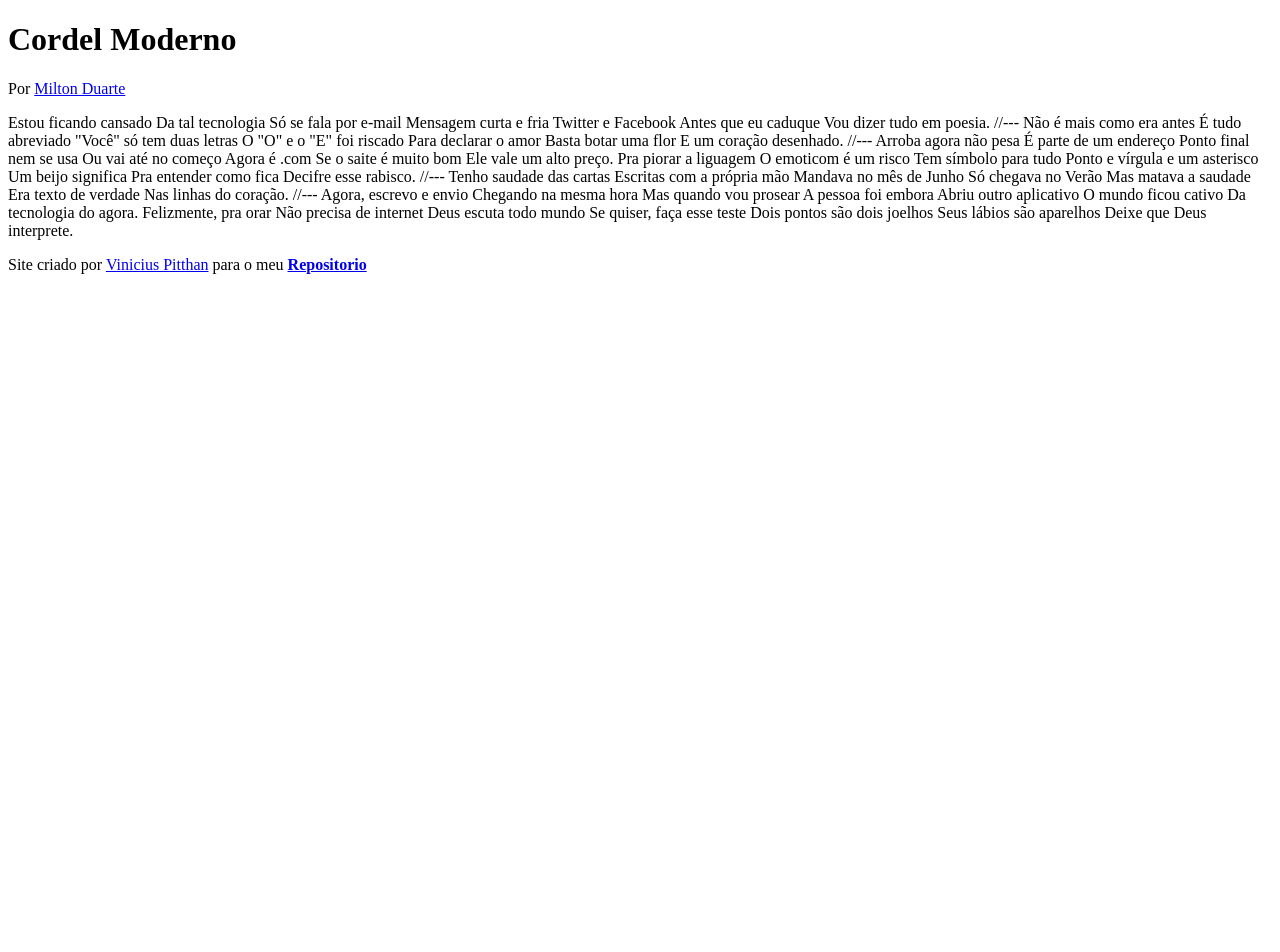
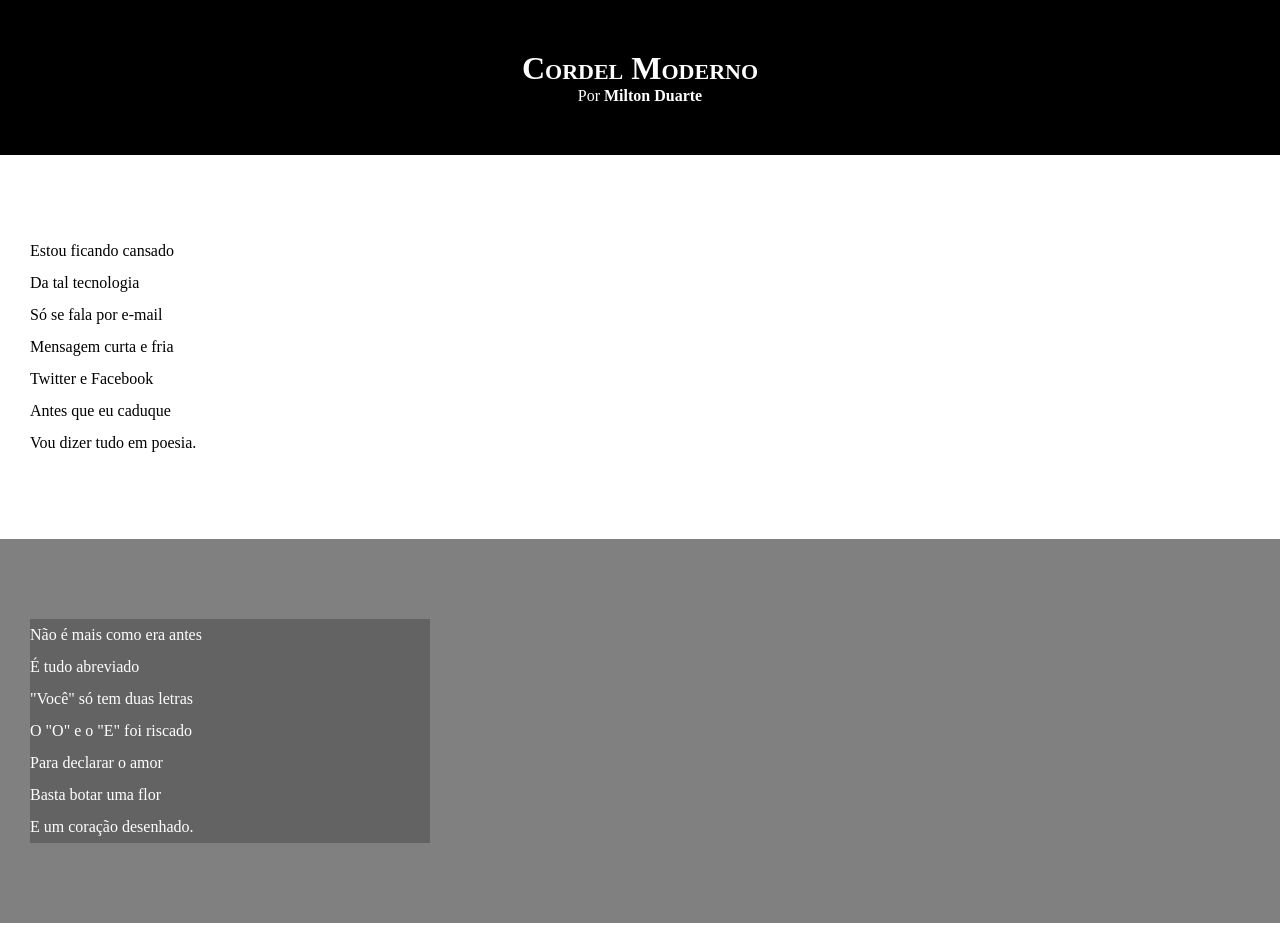
Before and after one commit to vpitthan/html-css, a plain HTML site: page desafios/d012/index.html in a window 1280 px wide. Shown: the top 952 px of the page. Before the commit the page ends 800 px from the top, so only its background shows below. Drawn offline with Linux system fonts and the light colour scheme.

Commit message:
atualizei css

```diff
--- a/desafios/d012/index.html
+++ b/desafios/d012/index.html
@@ -4,6 +4,7 @@
     <meta charset="UTF-8">
     <meta name="viewport" content="width=device-width, initial-scale=1.0">
     <title>Cordel Mordeno</title>
+    <link rel="stylesheet" href="style.css">
 </head>
 <body>
     <header>
@@ -11,69 +12,88 @@
         <p>Por <a href="https://www.recantodasletras.com.br/poesias/3186743" target="_blank">Milton Duarte</a></p>
     </header>
 
-Estou ficando cansado
-Da tal tecnologia
-Só se fala por e-mail
-Mensagem curta e fria
-Twitter e Facebook
-Antes que eu caduque
+<section class="normal">
+    <p>
+        Estou ficando cansado <br>
+        Da tal tecnologia <br>
+        Só se fala por e-mail <br>
+        Mensagem curta e fria <br>
+        Twitter e Facebook <br>
+        Antes que eu caduque <br>
         Vou dizer tudo em poesia.
+    </p>
+</section>
 
-//---
 
-Não é mais como era antes
-É tudo abreviado
-"Você" só tem duas letras
-O "O" e o "E" foi riscado
-Para declarar o amor
-Basta botar uma flor
+<section class="imagem">
+    <p>
+        Não é mais como era antes<br>
+        É tudo abreviado<br>
+        "Você" só tem duas letras<br>
+        O "O" e o "E" foi riscado<br>
+        Para declarar o amor<br>
+        Basta botar uma flor<br>
         E um coração desenhado.
+    </p>
+</section>
 
-//---
 
-Arroba agora não pesa
-É parte de um endereço
-Ponto final nem se usa
-Ou vai até no começo
-Agora é .com
-Se o saite é muito bom
+<section class="normal">
+    <p>
+        Arroba agora não pesa<br>
+        É parte de um endereço<br>
+        Ponto final nem se usa<br>
+        Ou vai até no começo<br>
+        Agora é .com<br>
+        Se o saite é muito bom<br>
         Ele vale um alto preço.
+    </p>
 
-Pra piorar a liguagem
-O emoticom é um risco
-Tem símbolo para tudo
-Ponto e vírgula e um asterisco
-Um beijo significa
-Pra entender como fica
+    <p>
+        Pra piorar a liguagem<br>
+        O emoticom é um risco<br>
+        Tem símbolo para tudo<br>
+        Ponto e vírgula e um asterisco<br>
+        Um beijo significa<br>
+        Pra entender como fica<br>
         Decifre esse rabisco.
+        </section>
+    </p>
 
-//---
 
-Tenho saudade das cartas
-Escritas com a própria mão
-Mandava no mês de Junho
-Só chegava no Verão
-Mas matava a saudade
-Era texto de verdade
+<section class="imagem">
+    <p>
+        Tenho saudade das cartas<br>
+        Escritas com a própria mão<br>
+        Mandava no mês de Junho<br>
+        Só chegava no Verão<br>
+        Mas matava a saudade<br>
+        Era texto de verdade<br>
         Nas linhas do coração.
+    </p>
+</section>
 
-//---
+<section class="normal">
+    <p>
+        Agora, escrevo e envio<br>
+        Chegando na mesma hora<br>
+        Mas quando vou prosear<br>
+        A pessoa foi embora<br>
+        Abriu outro aplicativo<br>
+        O mundo ficou cativo<br>
+        Da tecnologia do agora.
+    </p>
 
-Agora, escrevo e envio
-Chegando na mesma hora
-Mas quando vou prosear
-A pessoa foi embora
-Abriu outro aplicativo
-O mundo ficou cativo
-Da tecnologia do agora.
-
-Felizmente, pra orar
-Não precisa de internet
-Deus escuta todo mundo
-Se quiser, faça esse teste
-Dois pontos são dois joelhos
-Seus lábios são aparelhos
+    <p>
+        Felizmente, pra orar<br>
+        Não precisa de internet<br>
+        Deus escuta todo mundo<br>
+        Se quiser, faça esse teste<br>
+        Dois pontos são dois joelhos<br>
+        Seus lábios são aparelhos<br>
         Deixe que Deus interprete.
+    </p>
+</section>
 
 <footer>
     <p>Site criado por <a href="https://github.com/vpitthan" target="_blank">Vinicius Pitthan</a> para o meu <strong><a href="github.com/vpitthan/html-css" target="_blank">Repositorio</a></strong>
--- /dev/null
+++ b/desafios/d012/style.css
@@ -0,0 +1,59 @@
+@charset "UTF-8";
+
+*{
+    margin: 0px;
+    padding: 0px;
+}
+
+html, body{
+    background-color: darkgray;
+    min-height: 100vh;
+
+}
+header{
+    background-color: black;
+    color: white;
+    text-align: center;
+}
+header>h1{
+    padding-top: 50px;
+    font-variant: small-caps;
+}
+header>p{
+    padding-bottom: 50px;
+}
+a{
+    color: white;
+    text-decoration: none;
+    font-weight: bolder;
+
+}
+a:hover{
+    text-decoration: underline;
+    border-radius: 2px;
+    background-color: gray;
+}
+section{
+    padding-top: 10vh;
+    padding-bottom: 10vh;
+    line-height: 2em;
+    padding-left: 30px;
+}
+section.normal{
+    background-color: white;
+    color: black;
+}
+section.imagem{
+    background-color: gray;
+    color: white;
+}
+section.imagem>p{
+    background-color: rgba(0, 0, 0, 0.226);
+    width: 400px;
+}
+    footer{
+        background-color: black;
+        color: white;
+        text-align: center;
+        padding: 10px;
+    }
```
Lines whose indentation alone changed are shown as unchanged.
